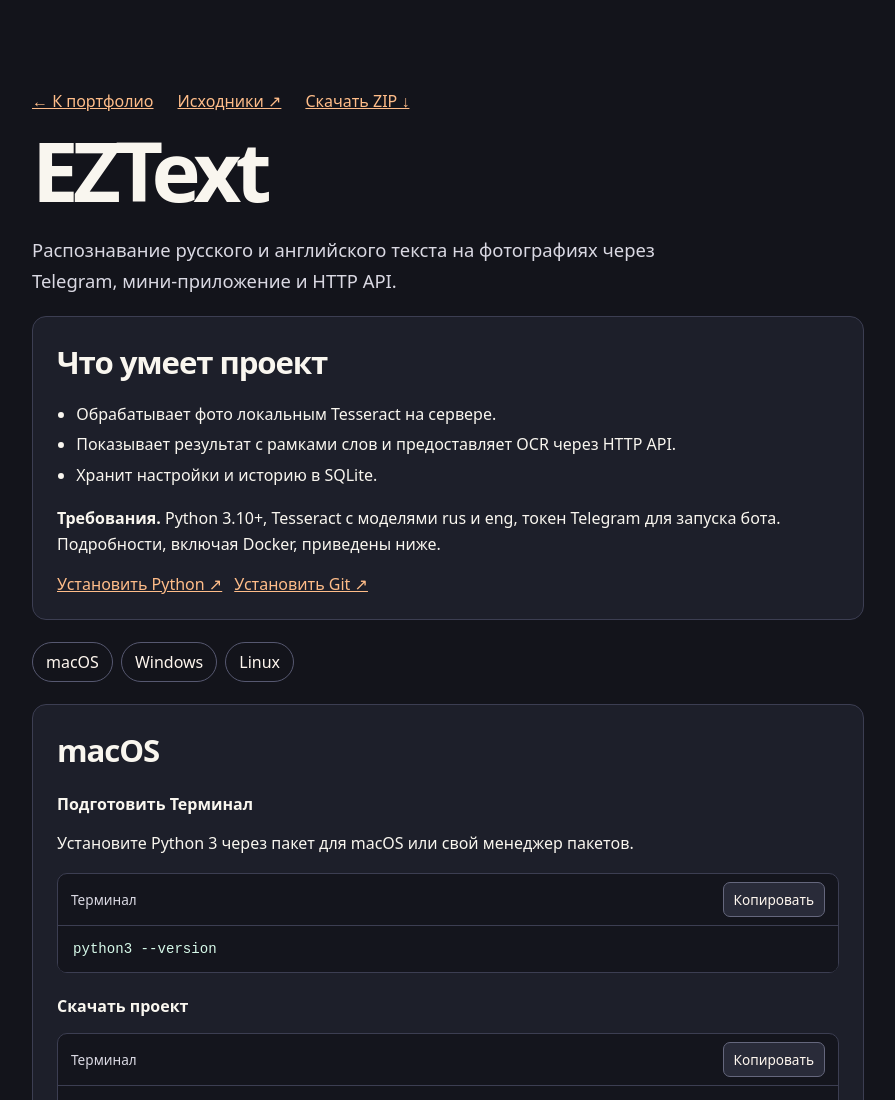
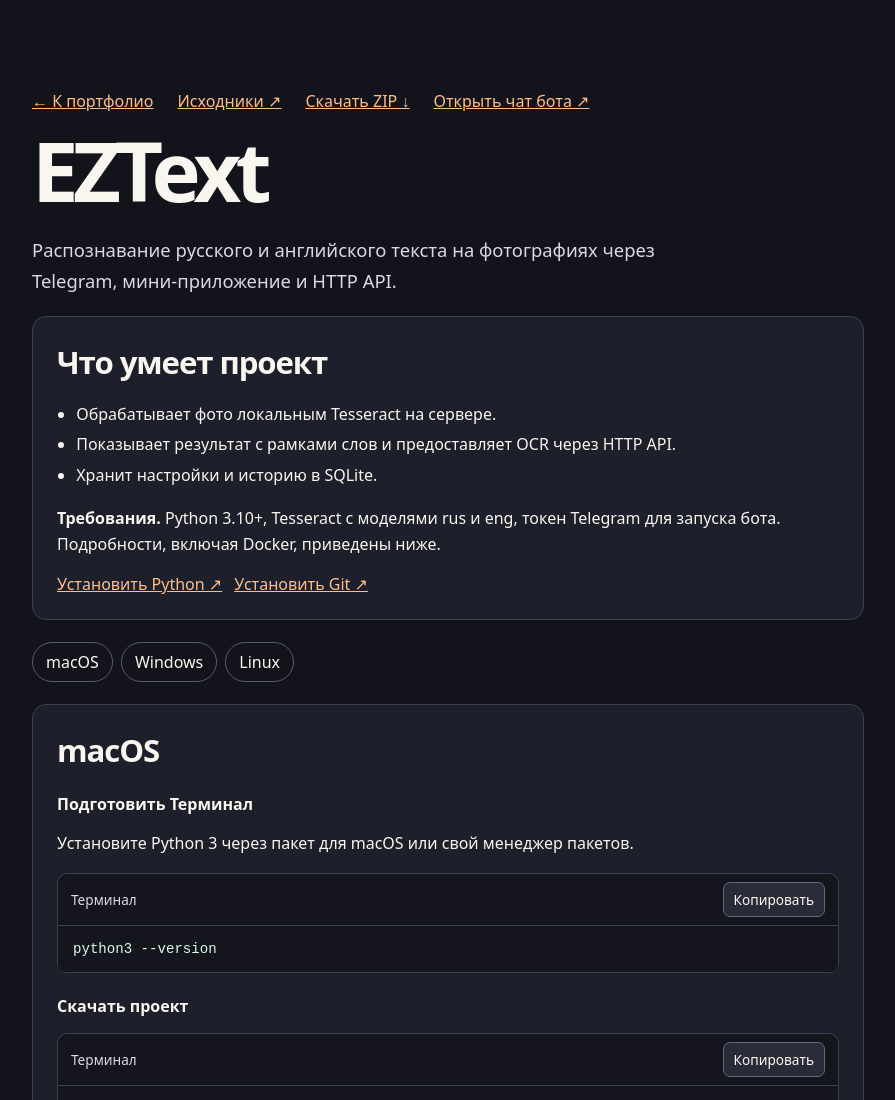
Before and after one commit to mainstarkov/eztext-practice, a plain HTML site: page docs/index.html in a window 1280 px wide. Shown: the top 1100 px of the page, without its empty margins (192-1087 px from the left). Drawn offline with Linux system fonts and the light colour scheme.

Commit message:
feat: link interactive project demos

```diff
--- a/docs/index.html
+++ b/docs/index.html
@@ -14,7 +14,7 @@ html{scroll-behavior:smooth}.os-links{display:flex;gap:8px;flex-wrap:wrap;margin
 
 .guide-code{background:#14151d;border:1px solid #3c3e52;border-radius:10px;margin:14px 0}.code-head{display:flex;align-items:center;justify-content:space-between;gap:10px;border-bottom:1px solid #3c3e52;padding:8px 13px;color:#dad9e3;font-size:.85rem}.code-head button{font:inherit;border:1px solid #65677d;background:#292b39;color:#fff7ef;border-radius:7px;padding:7px 10px;cursor:pointer}.guide-code pre{margin:0;font-size:.88rem}.box p{overflow-wrap:anywhere}.tool-links{display:flex;gap:12px;flex-wrap:wrap}.status-copy{z-index:2}</style></head>
 <body><main class="wrap">
-<nav class="top" aria-label="Проект"><a href="https://mainstarkov.github.io/portfolio/">← К портфолио</a><a href="https://github.com/mainstarkov/eztext-practice">Исходники ↗</a><a href="https://github.com/mainstarkov/eztext-practice/archive/refs/heads/main.zip">Скачать ZIP ↓</a></nav>
+<nav class="top" aria-label="Проект"><a href="https://mainstarkov.github.io/portfolio/">← К портфолио</a><a href="https://github.com/mainstarkov/eztext-practice">Исходники ↗</a><a href="https://github.com/mainstarkov/eztext-practice/archive/refs/heads/main.zip">Скачать ZIP ↓</a> <a href="https://mainstarkov.github.io/telegram-preview/?demo=ocr">Открыть чат бота ↗</a></nav>
 <h1>EZText</h1>
 <p class="lead">Распознавание русского и английского текста на фотографиях через Telegram, мини-приложение и HTTP API.</p>
 <section class="box" aria-label="Описание проекта"><h2>Что умеет проект</h2><ul><li>Обрабатывает фото локальным Tesseract на сервере.</li><li>Показывает результат с рамками слов и предоставляет OCR через HTTP API.</li><li>Хранит настройки и историю в SQLite.</li></ul>
```
Also changed, not shown: 1 other file.
